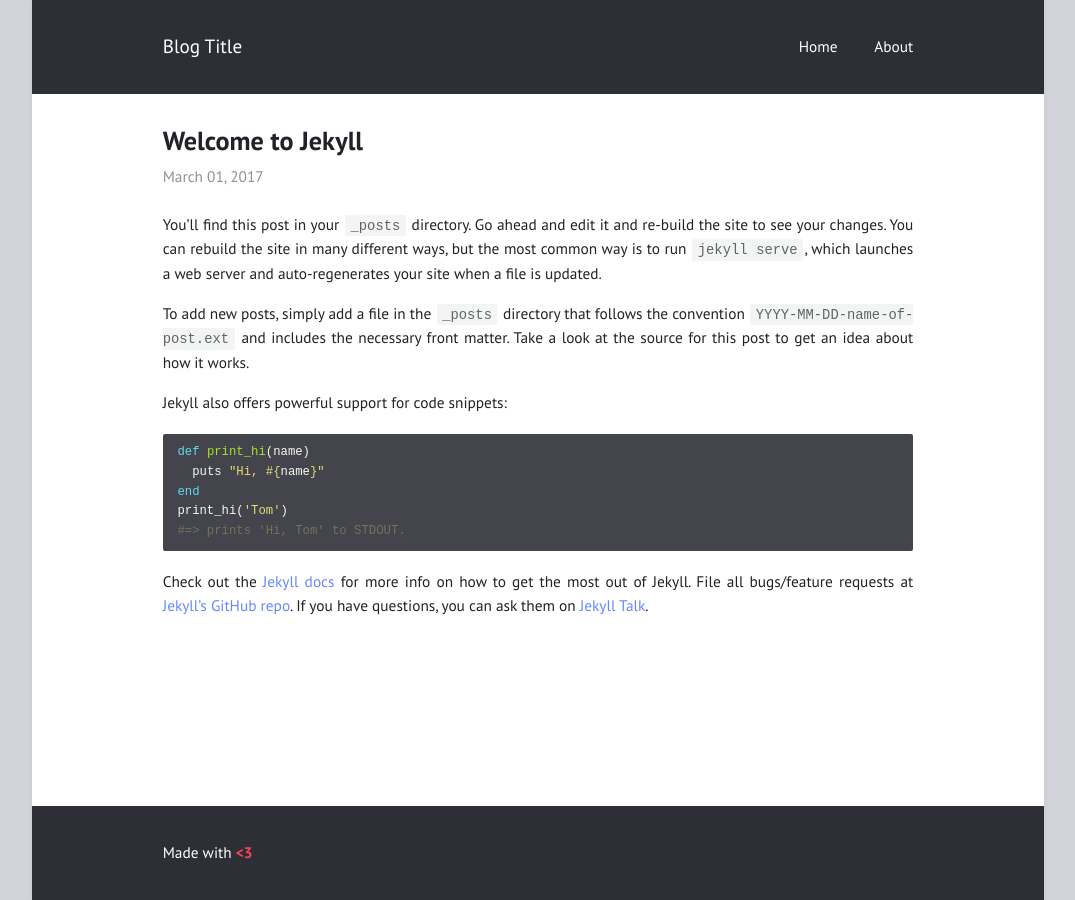
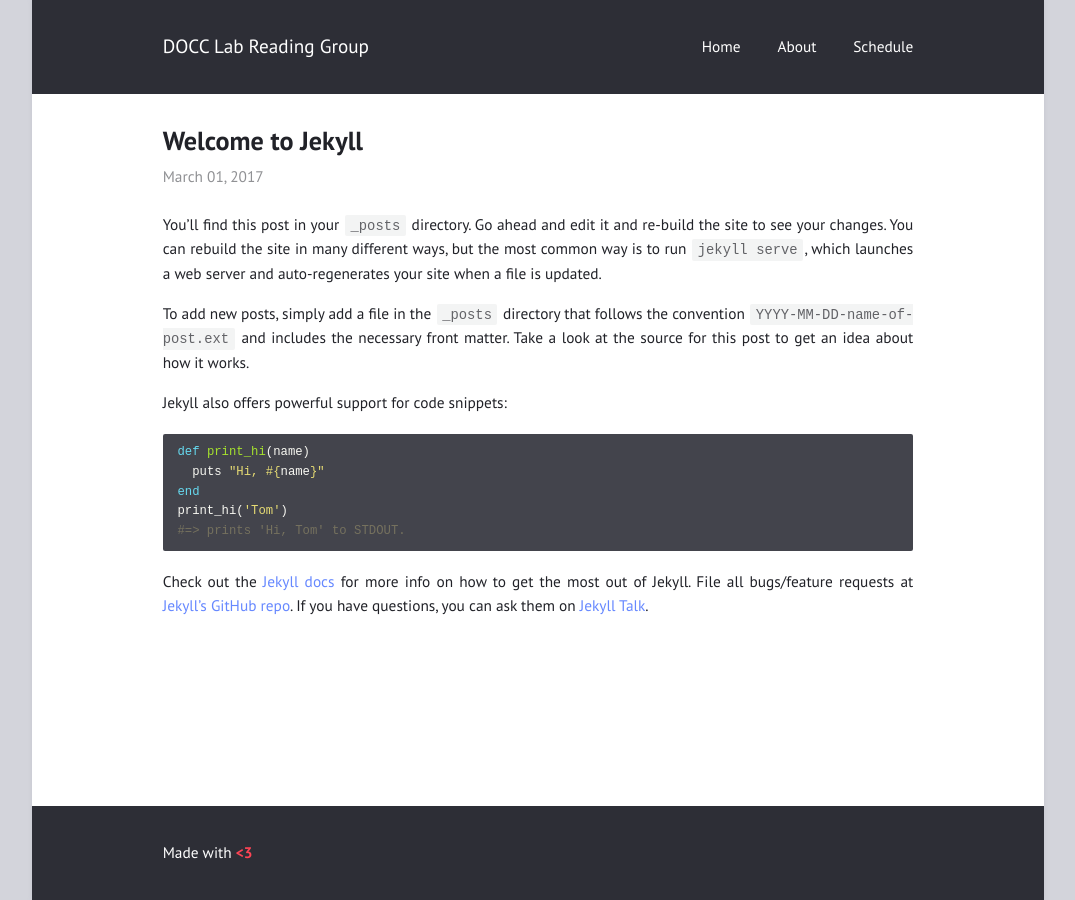
Before and after one commit to docc-lab/reading-group, a Jekyll site: the page built from _posts/2017-03-01-welcome-to-jekyll.md, in a window 1280 px wide. Shown: the whole page, without its empty margins (102-1177 px from the left). Built offline with Jekyll 4.4.1, drawn with Linux system fonts in a browser that asks for light colours.

Commit message:
Update _config.yml

```diff
--- a/_config.yml
+++ b/_config.yml
@@ -1,5 +1,5 @@
-title: "Blog Title"
-author: "Blog Author"
+title: "DOCC Lab Reading Group"
+author: "Darby Huye"
 description: "Made with <b style=\"color: #f45;\">&lt;3</b>"
 permalink: /:title/
 lang: "en"
@@ -18,6 +18,7 @@
 navigation:                # accepts {file, title, url, icon, sidebaricon}
   - {file: "index.html"}
   - {file: "README.md"}
+  - {file: "README.md", title: 'Schedule'}
 
 external:                  # shows a footer with social links - for available icons see fontawesome.com/icons
   - {title: Mail, icon: envelope, url: "mailto:niklasbuschmann@users.noreply.github.com"}
```
